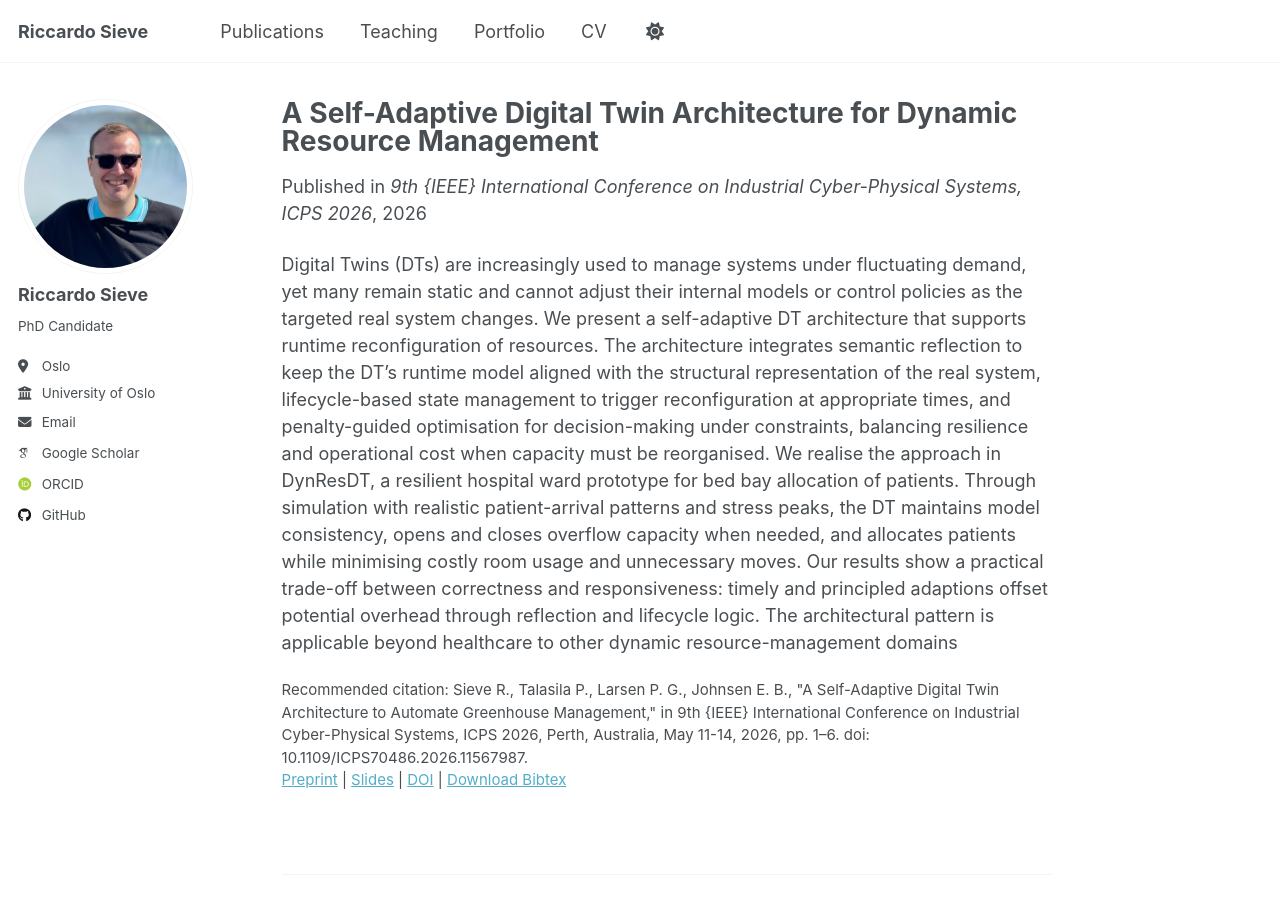
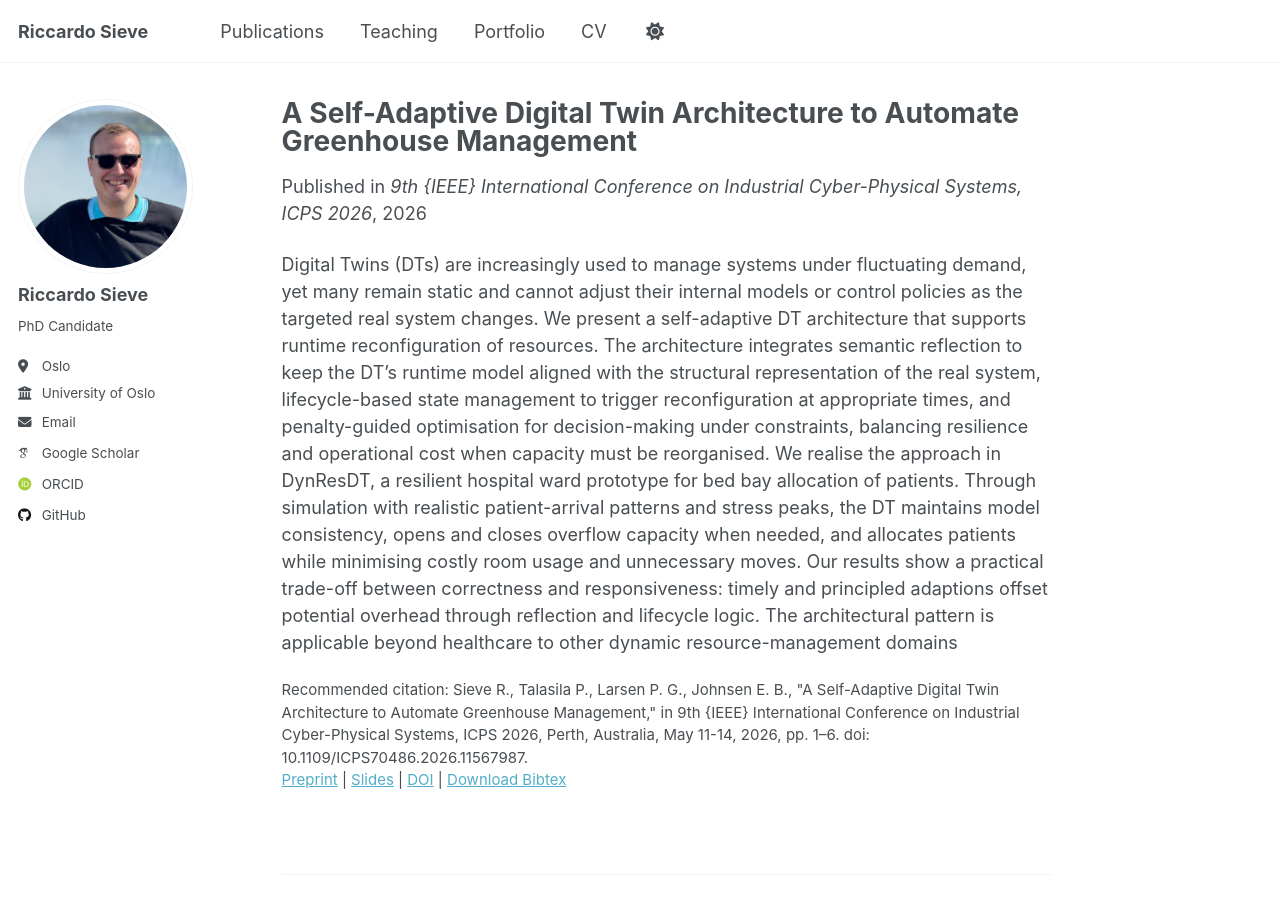
Before and after one commit to sievericcardo/sievericcardo.github.io, a Jekyll site: the page built from _publications/2026-05-14-26-icps.md, in a window 1280 px wide and 900 px high. Built offline with Jekyll 4.4.1, drawn with Linux system fonts in a browser that asks for light colours; some web fonts are replaced; a script that is not in the unit is left out.

Commit message:
Fixed title

```diff
--- a/_publications/2026-05-14-26-icps.md
+++ b/_publications/2026-05-14-26-icps.md
@@ -1,5 +1,5 @@
 ---
-title: "A Self-Adaptive Digital Twin Architecture for Dynamic Resource Management"
+title: "A Self-Adaptive Digital Twin Architecture to Automate Greenhouse Management"
 collection: publications
 category: conferences
 permalink: /publication/26-icps
```
